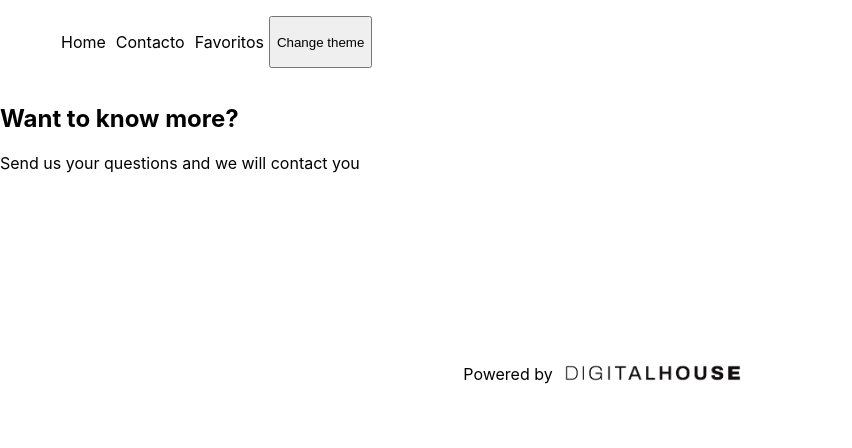
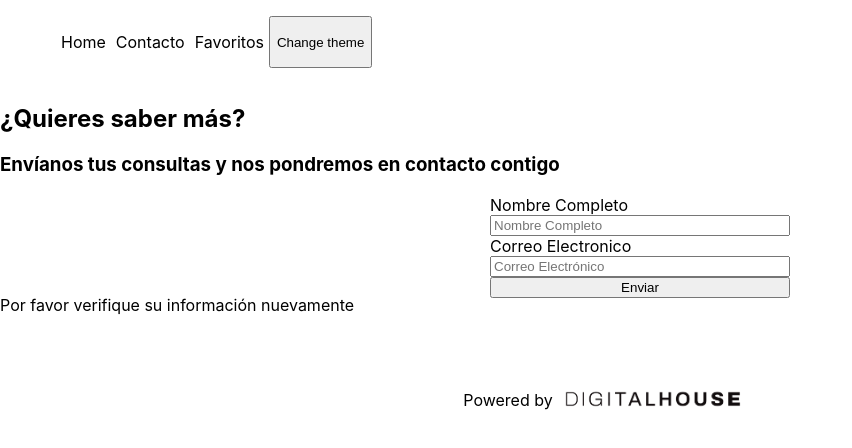
Before and after one commit to NathaliaSernaS/finalFront, a React (Create React App) app: page /contacto in a window 1280 px wide. Shown: the top 448 px of the page, without its empty margins (0-852 px from the left). Built offline with nearby package versions, Linux system fonts and the light colour scheme; no server answers.

Commit message:
se agrego formulario de contacto y validaciones

```diff
--- a/src/Components/Form.jsx
+++ b/src/Components/Form.jsx
@@ -1,14 +1,78 @@
-import React from "react";
+import React, { useState } from "react";
 
 
 const Form = () => {
+  const [isNameValid, setNameIsValid] = useState(false);
+  const [isEmailValid, setEmailIsValid] = useState(false);
+  const [nameMessage, setNameMessage] = useState("");
+  const [emailMessage, setEmailMessage] = useState("");
+  const [formData, setformData] = useState({ name: "", email: "" });
+  //Aqui deberan implementar el form completo con sus validaciones
+
+  const onSubmit = (e) => {
+    e.preventDefault();
+    if (formData.name.trim().length <= 5) {
+      setNameMessage("El nombre debe tener más de cinco letras");
+      setNameIsValid(false);
+    }
+    else{
+      setNameIsValid(true);
+      setNameMessage("");
+    }
+    if(!/\S+@\S+\.\S+/.test(formData.email)) {
+      setEmailMessage("El formato del email es incorrecto");
+      setEmailIsValid(false);
+    } else {
+      setEmailMessage("");
+      setEmailIsValid(true);
+    }
+  }
+
+  const onChange = ({ target }) => {
+    const value = target.value;
+    const name = target.name;
+    setformData({ ...formData, [name]: value });
+  }
+
   //Aqui deberan implementar el form completo con sus validaciones
 
   return (
+    <div >
+      <form action="#" onSubmit={onSubmit}>
+        <label htmlFor="name" >
+          Nombre Completo
+        </label>
+        <input
+          onChange={onChange}
+          name="name"
+          type="text"
+          id="Nombre"
+          placeholder="Nombre Completo"
+          required
+          />
+          <span style={{ color: 'red'}}>{nameMessage}</span>
+        <label htmlFor="email" >
+          Correo Electronico
+        </label>
+        <input
+          name="email"
+          type="email"
+          id="email"
+          placeholder="Correo Electrónico"
+          onChange={onChange}
+          required
+        />
+         <span style={{ color: 'red'}}>{emailMessage}</span>
+        <button type="submit" >
+          Enviar
+        </button>
+      </form>
     <div>
-      <form>
-      </form>
+      { isNameValid && isEmailValid ? `Gracias ${formData.name}, te contactaremos cuanto antes vía email`
+                : "Por favor verifique su información nuevamente"
+      }
     </div>
+  </div>
   );
 };
 
--- a/src/Routes/Contact.jsx
+++ b/src/Routes/Contact.jsx
@@ -3,12 +3,12 @@ import Form from '../Components/Form'
 
 //Este componente debera ser estilado como "dark" o "light" dependiendo del theme del Context
 
-const Contact = () => {
+ const Contact = () => {
   return (
-    <div>
-      <h2>Want to know more?</h2>
-      <p>Send us your questions and we will contact you</p>
-      <Form/>
+    <div className="u-margin-bottom-medium">
+    <h2 className="heading-secundary">¿Quieres saber más?</h2>
+    <h3>Envíanos tus consultas y nos pondremos en contacto contigo</h3>
+    <Form />
     </div>
   )
 }
```
